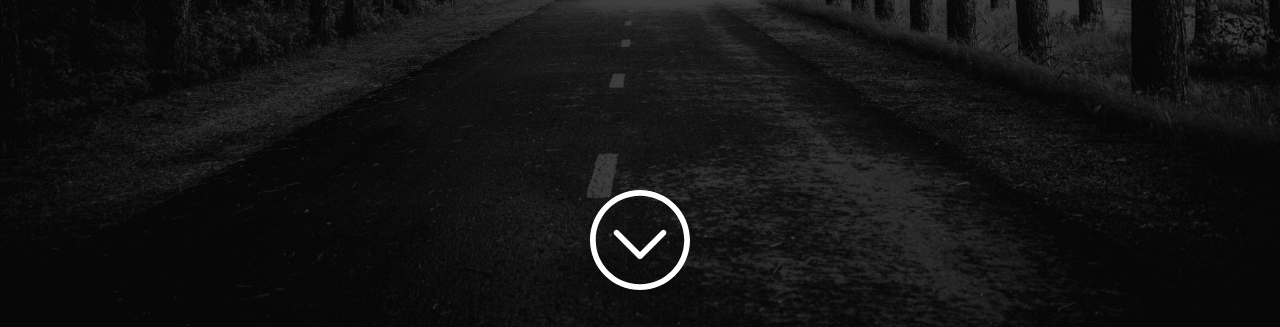
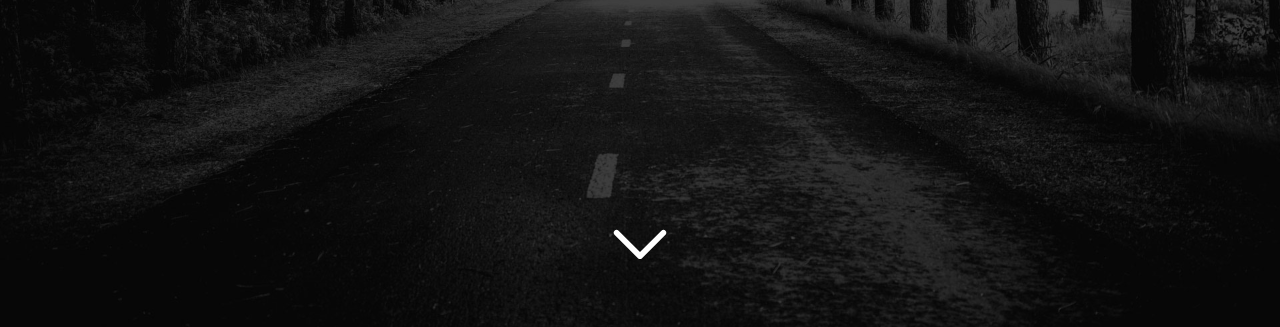
Before and after one commit to bankdirector/danieljbell.github.io, a website: page index.html in a window 1280 px wide. Shown: the part 470-797 px from the top of the page. Drawn offline with Linux system fonts and the light colour scheme.

Commit message:
Removed outer arrow circle

```diff
--- a/index.html
+++ b/index.html
@@ -11,7 +11,7 @@
 <body>
 
 <div class="arrow">
-  <svg xmlns="http://www.w3.org/2000/svg" xmlns:xlink="http://www.w3.org/1999/xlink" version="1.1" x="0px" y="0px" viewBox="0 0 100 100" enable-background="new 0 0 100 100" xml:space="preserve"><path fill="#000000" d="M100,49.999C100,22.43,77.566,0,50,0C22.428,0,0,22.43,0,49.999C0,77.568,22.428,100,50,100     C77.566,100,100,77.568,100,49.999z M5.769,49.999C5.769,25.61,25.611,5.77,50,5.77S94.231,25.61,94.231,49.999     c0,24.39-19.843,44.231-44.231,44.231S5.769,74.389,5.769,49.999z"></path><path fill="#000000" d="M75.493,44.782c1.127-1.127,1.127-2.952,0-4.079c-1.127-1.126-2.952-1.126-4.079,0L50,62.121     L28.58,40.703c-1.126-1.126-2.952-1.126-4.079,0c-0.563,0.563-0.845,1.302-0.845,2.04c0,0.738,0.282,1.476,0.845,2.04     L47.96,68.238c1.127,1.127,2.953,1.127,4.079,0L75.493,44.782z"></path></svg>
+  <svg xmlns="http://www.w3.org/2000/svg" xmlns:xlink="http://www.w3.org/1999/xlink" version="1.1" x="0px" y="0px" viewBox="0 0 100 100" enable-background="new 0 0 100 100" xml:space="preserve"><path fill="#000000" d="M75.493,44.782c1.127-1.127,1.127-2.952,0-4.079c-1.127-1.126-2.952-1.126-4.079,0L50,62.121     L28.58,40.703c-1.126-1.126-2.952-1.126-4.079,0c-0.563,0.563-0.845,1.302-0.845,2.04c0,0.738,0.282,1.476,0.845,2.04     L47.96,68.238c1.127,1.127,2.953,1.127,4.079,0L75.493,44.782z"></path></svg>
 </div>
 
 <div class="flex-container">
```
